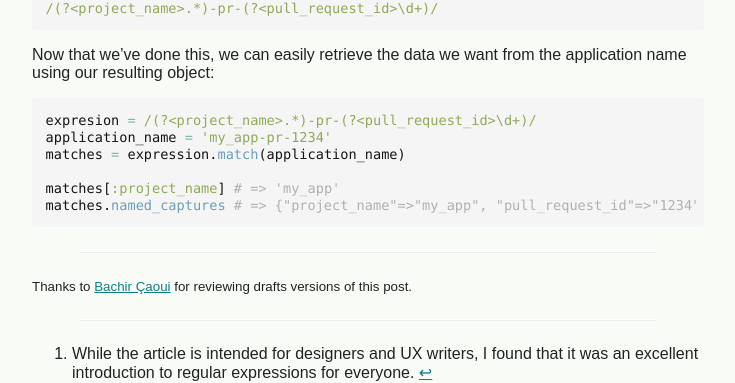
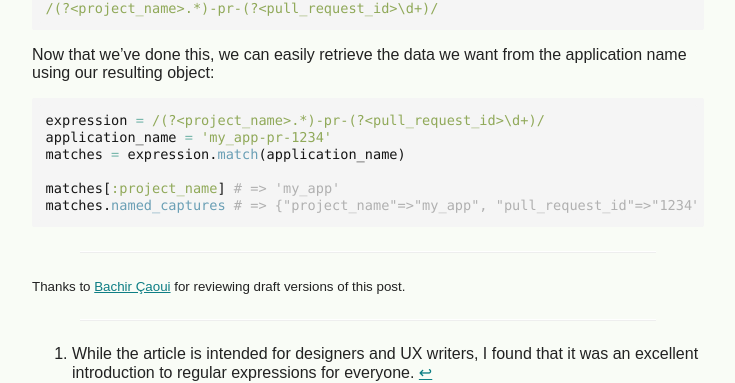
Before and after one commit to aliou/www, a Jekyll site: the page built from _posts/2020-04-09-regexp-named-captures.md, in a window 1280 px wide. Shown: the part 1482-1865 px from the top of the page, without its empty margins (272-1007 px from the left). Built offline with Jekyll 4.4.1, drawn with Linux system fonts in a browser that asks for light colours; comment, search, counter and statistics services are not loaded.

Commit message:
Fix typos.

````diff
--- a/_posts/2020-04-09-regexp-named-captures.md
+++ b/_posts/2020-04-09-regexp-named-captures.md
@@ -74,7 +74,7 @@ Finally, name the different captures. To do this, we need to prefix the content
 Now that we've done this, we can easily retrieve the data we want from the application name using our resulting object:
 
 ```ruby
-expresion = /(?<project_name>.*)-pr-(?<pull_request_id>\d+)/
+expression = /(?<project_name>.*)-pr-(?<pull_request_id>\d+)/
 application_name = 'my_app-pr-1234'
 matches = expression.match(application_name)
 
@@ -84,7 +84,7 @@ matches.named_captures # => {"project_name"=>"my_app", "pull_request_id"=>"1234"
 
 ---
 
-<small>Thanks to <a href='https://twitter.com/caouibachir' target="_blank">Bachir Çaoui</a> for reviewing drafts versions of this post.</small>
+<small>Thanks to <a href='https://twitter.com/caouibachir' target="_blank">Bachir Çaoui</a> for reviewing draft versions of this post.</small>
 
 ---
 
````
Also changed, not shown: _posts/2019-10-08-attributes-api-and-value-objects.md (+1 -1 lines).
